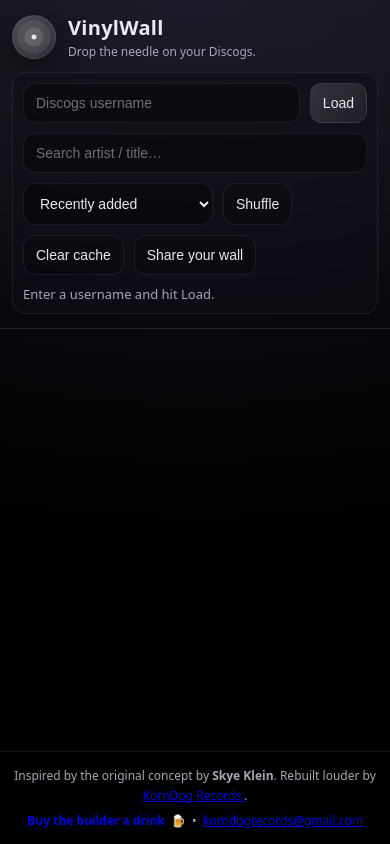
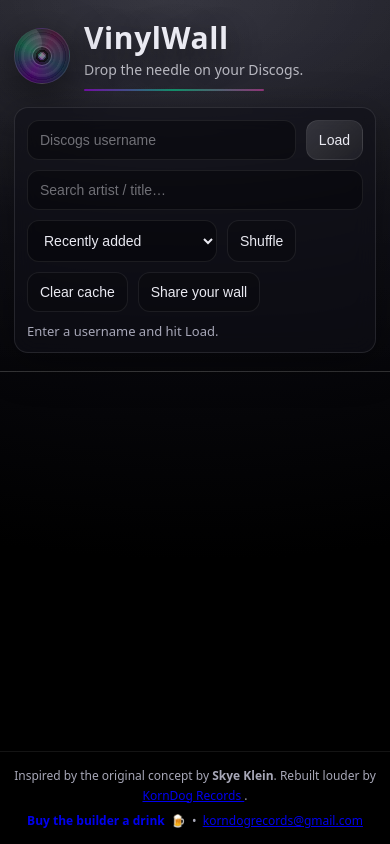
Before and after one commit to KornDog0804/discovers-better-, a website built with Vite: page index.html in a window 390 px wide. Built offline with nearby package versions, Linux system fonts and the light colour scheme.

Commit message:
Update style.css

```diff
--- a/src/style.css
+++ b/src/style.css
@@ -25,15 +25,20 @@
 
 #app{min-height:100%; display:flex; flex-direction:column}
 
+/* =========================
+   HEADER: VinylWall identity
+   ========================= */
 .hero{
   border-bottom:1px solid var(--line);
-  background: linear-gradient(to bottom, rgba(255,255,255,.04), transparent);
+  background:
+    radial-gradient(900px 400px at 40% 0%, rgba(255,255,255,.10), transparent 55%),
+    linear-gradient(to bottom, rgba(255,255,255,.05), transparent);
 }
 
 .hero-inner{
   max-width:1200px;
   margin:0 auto;
-  padding:18px 14px;
+  padding:22px 14px 18px;
   display:flex;
   gap:16px;
   align-items:flex-start;
@@ -41,24 +46,92 @@
   flex-wrap:wrap;
 }
 
-.brand{display:flex; gap:12px; align-items:center}
+.brand{display:flex; gap:14px; align-items:center}
+.brand-text{display:flex; flex-direction:column}
+
+/* Vinyl logo (colored record vibe) */
 .logo{
-  width:40px;height:40px;border-radius:12px;
-  background: linear-gradient(135deg, rgba(255,255,255,.18), rgba(255,255,255,.05));
-  border:1px solid var(--line);
-  display:grid;place-items:center;
-  box-shadow: 0 8px 30px rgba(0,0,0,.45);
+  width:56px;height:56px;border-radius:999px;
+  border:1px solid rgba(255,255,255,.14);
+  box-shadow: 0 12px 40px rgba(0,0,0,.55);
+  position:relative;
+  background:
+    radial-gradient(circle at 50% 50%, rgba(0,0,0,.0) 0 10%, rgba(0,0,0,.85) 11% 16%, rgba(0,0,0,.0) 17%),
+    radial-gradient(circle at 50% 50%, rgba(255,255,255,.06) 0 55%, rgba(255,255,255,0) 56%),
+    repeating-radial-gradient(circle at 50% 50%, rgba(255,255,255,.05) 0 1px, rgba(255,255,255,0) 3px 6px),
+    conic-gradient(from 210deg,
+      rgba(170,0,255,.35),
+      rgba(0,255,170,.28),
+      rgba(255,70,200,.26),
+      rgba(70,170,255,.22),
+      rgba(170,0,255,.35)
+    ),
+    radial-gradient(circle at 50% 50%, #0a0a0f 0 60%, #000 61%);
+  overflow:hidden;
 }
-h1{font-size:22px; margin:0; letter-spacing:.3px}
-.sub{margin:2px 0 0; color:var(--muted); font-size:13px; max-width:520px}
 
+/* center label */
+.logo::before{
+  content:"";
+  position:absolute; inset:0;
+  margin:auto;
+  width:18px;height:18px;border-radius:999px;
+  background:
+    radial-gradient(circle, rgba(255,255,255,.25) 0 22%, rgba(255,255,255,0) 23%),
+    radial-gradient(circle, rgba(255,255,255,.12), rgba(255,255,255,0) 70%);
+  border:1px solid rgba(255,255,255,.20);
+  box-shadow: inset 0 0 0 3px rgba(0,0,0,.45);
+}
+
+/* highlight */
+.logo::after{
+  content:"";
+  position:absolute;
+  left:-20%; top:-10%;
+  width:70%; height:70%;
+  transform: rotate(25deg);
+  background: linear-gradient(to bottom, rgba(255,255,255,.18), rgba(255,255,255,0));
+  border-radius: 999px;
+  opacity:.75;
+}
+
+h1{
+  font-size:30px;
+  margin:0;
+  letter-spacing:.6px;
+  line-height:1.05;
+  text-shadow: 0 10px 30px rgba(0,0,0,.65);
+}
+
+.sub{
+  margin:6px 0 0;
+  color:rgba(234,234,242,.75);
+  font-size:14px;
+  max-width:520px;
+}
+
+/* subtle underline accent under title */
+.brand-text::after{
+  content:"";
+  margin-top:10px;
+  width:180px;
+  height:2px;
+  border-radius:999px;
+  background: linear-gradient(90deg, rgba(170,0,255,.65), rgba(0,255,170,.55), rgba(255,70,200,.55));
+  opacity:.9;
+}
+
+/* =========================
+   Controls
+   ========================= */
 .controls{
-  min-width: min(680px, 100%);
-  background: rgba(16,16,24,.55);
-  border:1px solid var(--line);
+  min-width: min(720px, 100%);
+  background: rgba(16,16,24,.62);
+  border:1px solid rgba(255,255,255,.10);
   border-radius: var(--radius);
   padding:12px;
-  backdrop-filter: blur(10px);
+  backdrop-filter: blur(12px);
+  box-shadow: 0 10px 40px rgba(0,0,0,.35);
 }
 
 .row{display:flex; gap:10px; flex-wrap:wrap}
@@ -91,10 +164,7 @@
 }
 button:hover{transform: translateY(-1px); border-color: rgba(255,255,255,.18)}
 button:active{transform: translateY(0px)}
-
-button.ghost{
-  background: rgba(0,0,0,.20);
-}
+button.ghost{background: rgba(0,0,0,.20)}
 
 .status{
   margin-top:10px;
@@ -105,12 +175,9 @@
   font-size:13px;
 }
 
-.hint{
-  margin-top:6px;
-  color: rgba(234,234,242,.55);
-  font-size:12px;
-}
-
+/* =========================
+   Main / Grid
+   ========================= */
 main{
   flex:1;
   max-width:1200px;
@@ -172,6 +239,9 @@
 .badge .t{font-weight:650; line-height:1.15}
 .badge .a{opacity:.85; margin-top:2px; white-space:nowrap; overflow:hidden; text-overflow:ellipsis}
 
+/* =========================
+   Footer + Drink link FX
+   ========================= */
 .footer{
   border-top:1px solid var(--line);
   padding:14px;
@@ -186,15 +256,49 @@
   width:100%;
 }
 
-.linkish{
-  background:none;
-  border:none;
-  color: rgba(234,234,242,.78);
-  text-decoration: underline;
-  padding:0;
+.drink-link{
+  display:inline-flex;
+  align-items:center;
+  gap:6px;
+  text-decoration:none;
+  font-weight:600;
 }
-.linkish:hover{color: var(--text)}
+.drink-link:hover{text-decoration:underline}
 
+#beer{display:inline-block; transform-origin: 70% 80%;}
+.beer-pop{animation: beerPop 520ms ease;}
+@keyframes beerPop{
+  0%   { transform: rotate(0) scale(1); }
+  20%  { transform: rotate(-12deg) scale(1.08); }
+  45%  { transform: rotate(10deg) scale(1.12); }
+  70%  { transform: rotate(-6deg) scale(1.06); }
+  100% { transform: rotate(0) scale(1); }
+}
+
+/* Toast: hidden unless shown via JS */
+.cheers-toast{
+  position: fixed;
+  left: 50%;
+  bottom: 18px;
+  transform: translateX(-50%) translateY(12px);
+  opacity: 0;
+  pointer-events: none;
+  padding: 10px 14px;
+  border-radius: 999px;
+  background: rgba(0,0,0,0.75);
+  color: #fff;
+  font-weight: 700;
+  transition: opacity 220ms ease, transform 220ms ease;
+  z-index: 9999;
+}
+.cheers-toast.show{
+  opacity: 1;
+  transform: translateX(-50%) translateY(0);
+}
+
+/* =========================
+   Modal
+   ========================= */
 .modal{
   position:fixed; inset:0;
   display:none;
@@ -257,82 +361,3 @@
   display:inline-block;
   color: rgba(234,234,242,.9);
 }
-
-/* ===============================
-   🍺 Buy Me a Drink — KornDog FX
-   (NO “Cheers” on load)
-   =============================== */
-
-.drink-link{
-  font-weight:600;
-  text-decoration:none;
-  display:inline-flex;
-  align-items:center;
-  gap:6px;
-}
-
-.drink-link:hover{
-  text-decoration:underline;
-}
-
-#beer{
-  display:inline-block;
-  transform-origin:70% 80%;
-}
-
-.beer-pop{
-  animation: beerPop 0.35s ease;
-}
-
-@keyframes beerPop{
-  0%   { transform: scale(1) rotate(0deg); }
-  40%  { transform: scale(1.4) rotate(-10deg); }
-  70%  { transform: scale(1.2) rotate(6deg); }
-  100% { transform: scale(1) rotate(0deg); }
-}
-
-/* The toast itself is hidden unless JS shows it */
-.cheers-toast{
-  position:fixed;
-  left:50%;
-  bottom:24px;
-  transform:translateX(-50%) translateY(20px);
-  background: rgba(0,0,0,.85);
-  color:#fff;
-  padding:10px 16px;
-  border-radius:999px;
-  font-size:.95rem;
-  font-weight:700;
-  opacity:0;
-  pointer-events:none;
-  transition: opacity .2s ease, transform .2s ease;
-  z-index:9999;
-}
-
-.cheers-toast.show{
-  opacity:1;
-  transform:translateX(-50%) translateY(0);
-}
-/* Make the logo look like a vinyl record instead of a plain square */
-.logo{
-  width:44px;
-  height:44px;
-  border-radius:999px;
-  border:1px solid var(--line);
-  background:
-    radial-gradient(circle at 50% 50%, rgba(255,255,255,.85) 0 2px, transparent 3px),
-    radial-gradient(circle at 50% 50%, rgba(255,255,255,.12) 0 9px, transparent 10px),
-    radial-gradient(circle at 50% 50%, rgba(255,255,255,.08) 0 16px, transparent 17px),
-    radial-gradient(circle at 50% 50%, rgba(255,255,255,.06) 0 22px, transparent 23px),
-    linear-gradient(135deg, rgba(255,255,255,.18), rgba(255,255,255,.05));
-  box-shadow: 0 8px 30px rgba(0,0,0,.45);
-}
-
-/* Hide the ◼︎ character */
-.logo{ color: transparent; }
-@media (max-width: 520px){
-  .hero-inner{ padding:14px 12px; gap:12px; }
-  h1{ font-size:20px; }
-  .sub{ font-size:12px; }
-  .controls{ padding:10px; }
-}
```
